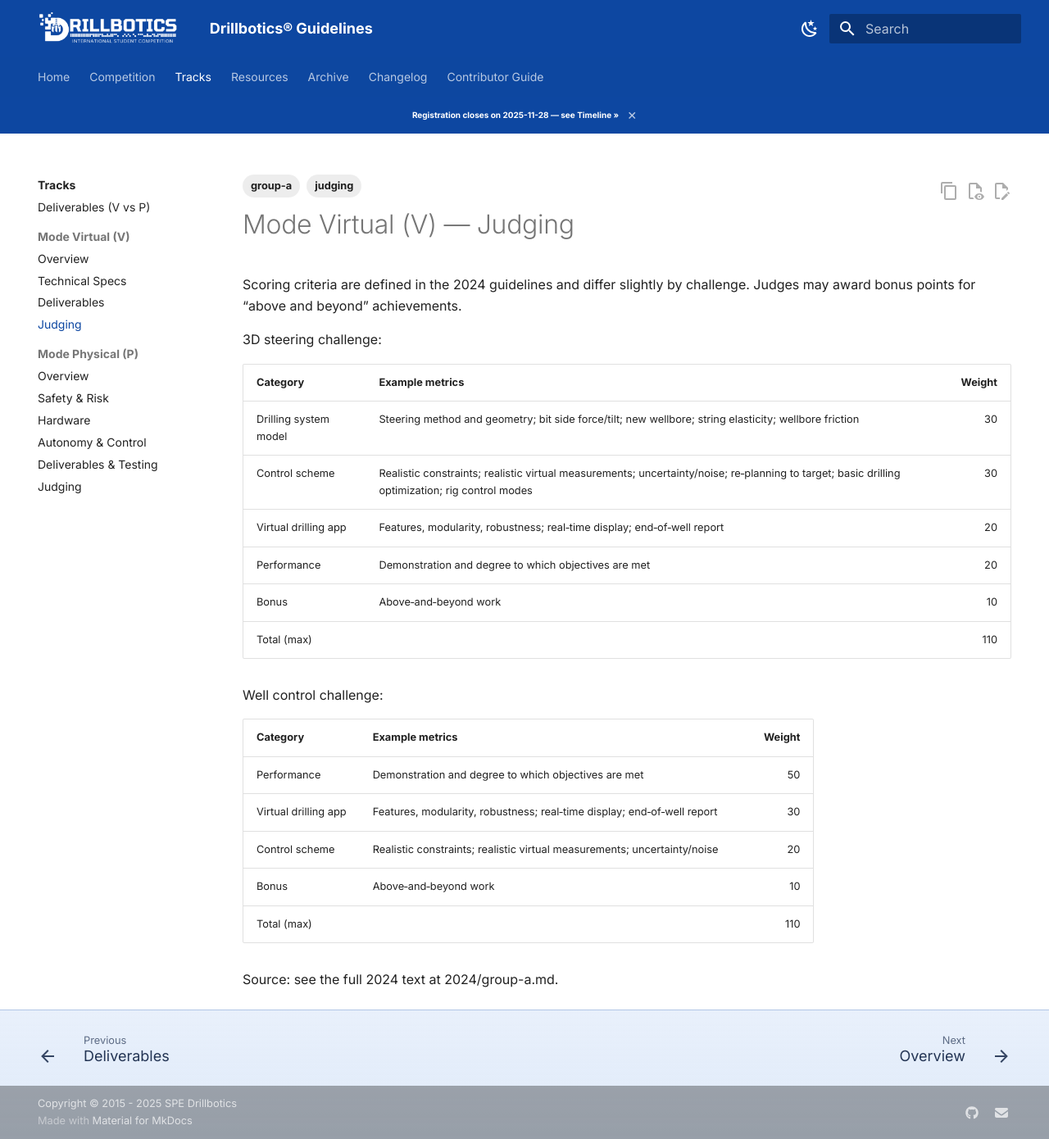
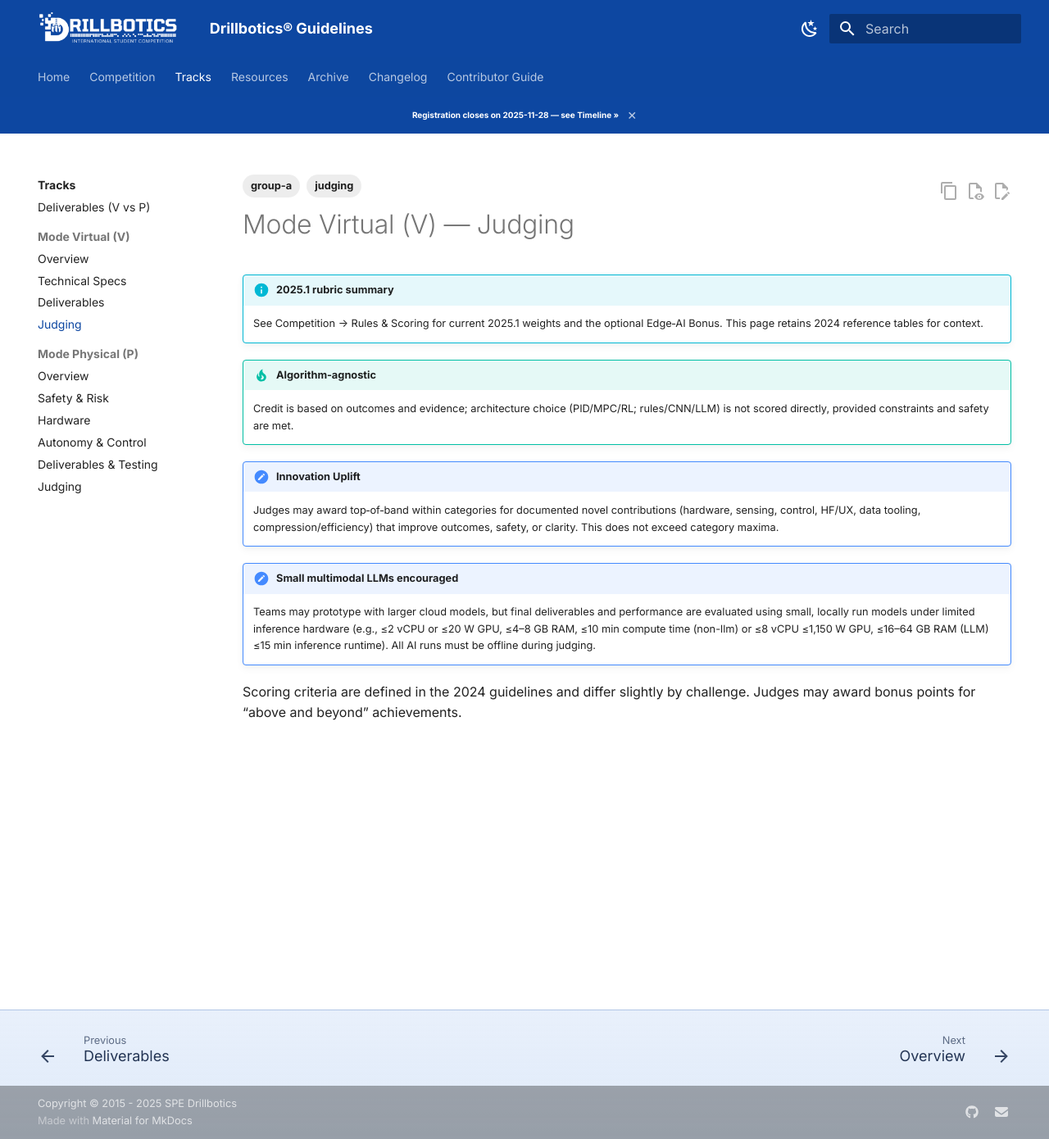
Before and after one commit to Open-Source-Drilling-Community/drillbotics-guidelines, an MkDocs documentation site: the page built from docs/tracks/group-a/judging.md, in a window 1280 px wide and 1390 px high. Shown: the whole window at 82% size. Built offline with MkDocs 1.6.1 and Material for MkDocs 9.7.7, drawn with Linux system fonts in a browser that asks for light colours; comment, search, counter and statistics services are not loaded; the version menu is left out.

Commit message:
📝 docs(tracks): update group-a judging criteria for 2025.1
- add 2025.1 rubric summary with reference to current competition rules and scoring
- emphasize algorithm-agnostic credit based on outcomes and evidence
- include notes on innovation uplift and small multimodal LLM encouragement
- retain 2024 scoring criteria tables for context and clarity

```diff
--- a/docs/tracks/group-a/judging.md
+++ b/docs/tracks/group-a/judging.md
@@ -6,27 +6,16 @@ tags:
 
 # Mode Virtual (V) — Judging
 
+!!! info "2025.1 rubric summary"
+    See Competition → Rules & Scoring for current 2025.1 weights and the optional Edge‑AI Bonus. This page retains 2024 reference tables for context.
+
+!!! tip "Algorithm‑agnostic"
+    Credit is based on outcomes and evidence; architecture choice (PID/MPC/RL; rules/CNN/LLM) is not scored directly, provided constraints and safety are met.
+
+!!! note "Innovation Uplift"
+    Judges may award top‑of‑band within categories for documented novel contributions (hardware, sensing, control, HF/UX, data tooling, compression/efficiency) that improve outcomes, safety, or clarity. This does not exceed category maxima.
+
+!!! note "Small multimodal LLMs encouraged"
+    Teams may prototype with larger cloud models, but final deliverables and performance are evaluated using small, locally run models under limited inference hardware (e.g., ≤2 vCPU or ≤20 W GPU, ≤4–8 GB RAM, ≤10 min compute time (non-llm) or ≤8 vCPU ≤1,150 W GPU, ≤16–64 GB RAM (LLM) ≤15 min inference runtime). All AI runs must be offline during judging.
+
 Scoring criteria are defined in the 2024 guidelines and differ slightly by challenge. Judges may award bonus points for “above and beyond” achievements.
-
-3D steering challenge:
-
-| Category | Example metrics | Weight |
-|---|---|---:|
-| Drilling system model | Steering method and geometry; bit side force/tilt; new wellbore; string elasticity; wellbore friction | 30 |
-| Control scheme | Realistic constraints; realistic virtual measurements; uncertainty/noise; re‑planning to target; basic drilling optimization; rig control modes | 30 |
-| Virtual drilling app | Features, modularity, robustness; real‑time display; end‑of‑well report | 20 |
-| Performance | Demonstration and degree to which objectives are met | 20 |
-| Bonus | Above‑and‑beyond work | 10 |
-| Total (max) |  | 110 |
-
-Well control challenge:
-
-| Category | Example metrics | Weight |
-|---|---|---:|
-| Performance | Demonstration and degree to which objectives are met | 50 |
-| Virtual drilling app | Features, modularity, robustness; real‑time display; end‑of‑well report | 30 |
-| Control scheme | Realistic constraints; realistic virtual measurements; uncertainty/noise | 20 |
-| Bonus | Above‑and‑beyond work | 10 |
-| Total (max) |  | 110 |
-
-Source: see the full 2024 text at 2024/group-a.md.
```
